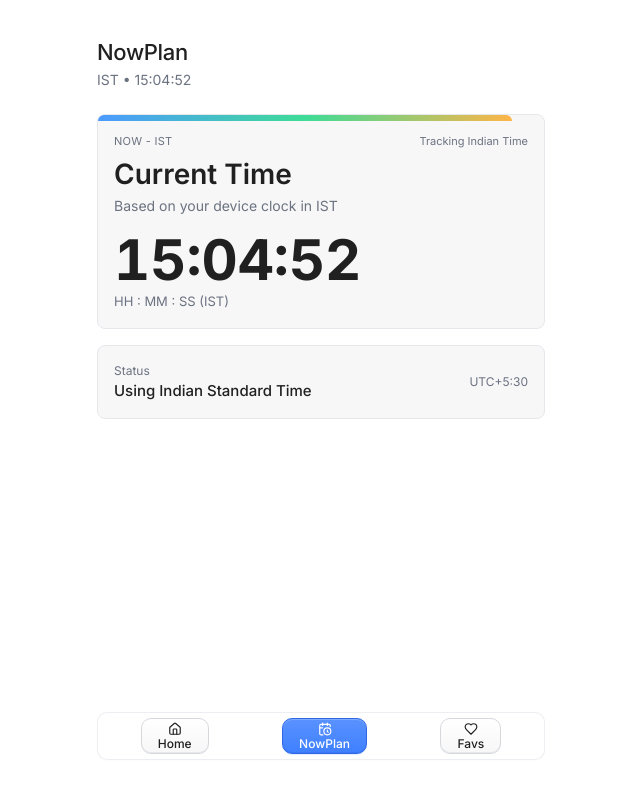
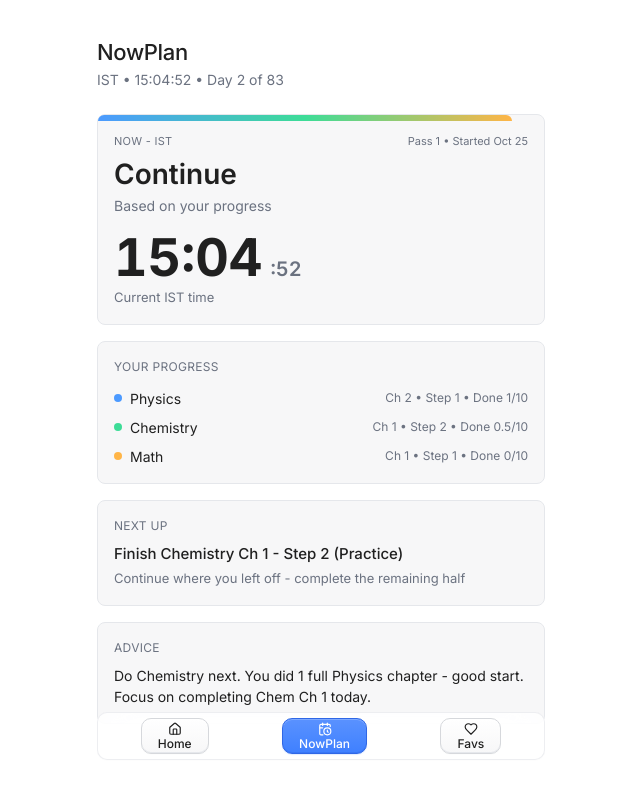
Before and after one commit to gurmeet-tech/savelinks, a Next.js app: page /nowplan in a window 1280 px wide. Shown: the top 798 px of the page, without its empty margins (319-959 px from the left). Built offline with nearby package versions, Linux system fonts and the light colour scheme.

Commit message:
Update NowPlan with progress

```diff
--- a/src/app/nowplan/page.tsx
+++ b/src/app/nowplan/page.tsx
@@ -6,10 +6,16 @@
 
 function getISTNow() {
   const now = new Date();
-  // Get IST (UTC+5:30)
   const utc = now.getTime() + now.getTimezoneOffset() * 60000;
   const ist = new Date(utc + 5.5 * 3600000);
   return ist;
+}
+
+function getDaysFrom(start: Date, now: Date) {
+  const s = new Date(start.getFullYear(), start.getMonth(), start.getDate());
+  const n = new Date(now.getFullYear(), now.getMonth(), now.getDate());
+  const diff = Math.floor((n.getTime() - s.getTime()) / (1000 * 60 * 60 * 24));
+  return diff;
 }
 
 export default function NowPlanPage() {
@@ -24,6 +30,21 @@
   const mins = time.getMinutes().toString().padStart(2, "0");
   const secs = time.getSeconds().toString().padStart(2, "0");
 
+  const start = new Date("2026-10-25T00:00:00+05:30");
+  const days = Math.max(0, getDaysFrom(start, time));
+  const dayNum = days + 1;
+
+  const physicsDone = 1; // completed 1st chapter
+  const chemDone = 0.5; // half of 2nd? say 1.5 chapters equivalent
+  const mathDone = 0;
+
+  const physChap = Math.floor(physicsDone) + 1;
+  const chemChap = Math.floor(chemDone) + 1;
+  const mathChap = Math.floor(mathDone) + 1;
+
+  const physStep = physicsDone % 1 === 0 ? 1 : 2;
+  const chemStep = chemDone % 1 === 0 ? 1 : 2;
+
   return (
     <div className="min-h-screen bg-white">
       <main className="pt-6 sm:pt-10 pb-32 px-4 sm:px-6">
@@ -33,7 +54,7 @@
               <TextMorph texts={["NowPlan", "Focus Now", "Plan Your Day"]} />
             </h1>
             <p className="mt-1 text-[13px] sm:text-[14px] text-muted">
-              IST • {hours}:{mins}:{secs}
+              IST • {hours}:{mins}:{secs} • Day {dayNum} of 83
             </p>
           </div>
 
@@ -41,22 +62,53 @@
             <div className="h-[6px] w-full rounded-t-md -mt-[16px] mx-[-16px] mb-3" style={{ background: "linear-gradient(90deg, #4C9AFF 0%, #3DDC97 50%, #FFB547 100%)" }} />
             <div className="flex items-center justify-between mb-2">
               <span className="text-[11px] uppercase tracking-wide text-muted">NOW - IST</span>
-              <span className="text-[11px] text-muted">Tracking Indian Time</span>
+              <span className="text-[11px] text-muted">Pass 1 • Started Oct 25</span>
             </div>
-            <h2 className="text-[28px] font-semibold leading-[1.2] text-on-surface">Current Time</h2>
-            <p className="text-[14px] text-muted mt-1">Based on your device clock in IST</p>
-            <div className="mt-4 text-[48px] sm:text-[56px] font-bold tabular-nums leading-none text-on-surface">{hours}:{mins}:{secs}</div>
-            <p className="text-[13px] text-muted mt-1">HH : MM : SS (IST)</p>
+            <h2 className="text-[28px] font-semibold leading-[1.2] text-on-surface">Continue</h2>
+            <p className="text-[14px] text-muted mt-1">Based on your progress</p>
+            <div className="mt-4 flex items-baseline gap-2">
+              <span className="text-[42px] sm:text-[52px] font-bold tabular-nums leading-none text-on-surface">{hours}:{mins}</span>
+              <span className="text-[20px] font-semibold tabular-nums text-muted">:{secs}</span>
+            </div>
+            <p className="text-[13px] text-muted mt-1">Current IST time</p>
           </Card>
 
           <Card className="mb-4 bg-neutral border-border animate-fade-slide-up" style={{ animationDelay: "140ms" }}>
-            <div className="flex items-center justify-between">
-              <div>
-                <p className="text-[12px] text-muted">Status</p>
-                <p className="text-[15px] font-medium text-on-surface">Using Indian Standard Time</p>
+            <p className="text-[12px] uppercase tracking-wide text-muted mb-3">Your Progress</p>
+            <div className="flex flex-col gap-2">
+              <div className="flex items-center justify-between">
+                <div className="flex items-center gap-2">
+                  <span className="h-2 w-2 rounded-full" style={{ background: "#4C9AFF" }} />
+                  <span className="text-[14px] text-on-surface">Physics</span>
+                </div>
+                <span className="text-[12px] text-muted">Ch {physChap} • Step {physStep} • Done 1/10</span>
               </div>
-              <span className="text-[12px] text-muted">UTC+5:30</span>
+              <div className="flex items-center justify-between">
+                <div className="flex items-center gap-2">
+                  <span className="h-2 w-2 rounded-full" style={{ background: "#3DDC97" }} />
+                  <span className="text-[14px] text-on-surface">Chemistry</span>
+                </div>
+                <span className="text-[12px] text-muted">Ch {chemChap} • Step {chemStep} • Done 0.5/10</span>
+              </div>
+              <div className="flex items-center justify-between">
+                <div className="flex items-center gap-2">
+                  <span className="h-2 w-2 rounded-full" style={{ background: "#FFB547" }} />
+                  <span className="text-[14px] text-on-surface">Math</span>
+                </div>
+                <span className="text-[12px] text-muted">Ch 1 • Step 1 • Done 0/10</span>
+              </div>
             </div>
+          </Card>
+
+          <Card className="mb-4 bg-neutral border-border animate-fade-slide-up" style={{ animationDelay: "180ms" }}>
+            <p className="text-[12px] uppercase tracking-wide text-muted mb-2">Next Up</p>
+            <p className="text-[15px] font-medium text-on-surface">Finish Chemistry Ch {chemChap} - Step 2 (Practice)</p>
+            <p className="text-[13px] text-muted mt-1">Continue where you left off - complete the remaining half</p>
+          </Card>
+
+          <Card className="bg-neutral border-border animate-fade-slide-up" style={{ animationDelay: "220ms" }}>
+            <p className="text-[12px] uppercase tracking-wide text-muted mb-2">Advice</p>
+            <p className="text-[14px] text-on-surface">Do Chemistry next. You did 1 full Physics chapter - good start. Focus on completing Chem Ch 1 today.</p>
           </Card>
         </div>
       </main>
```
